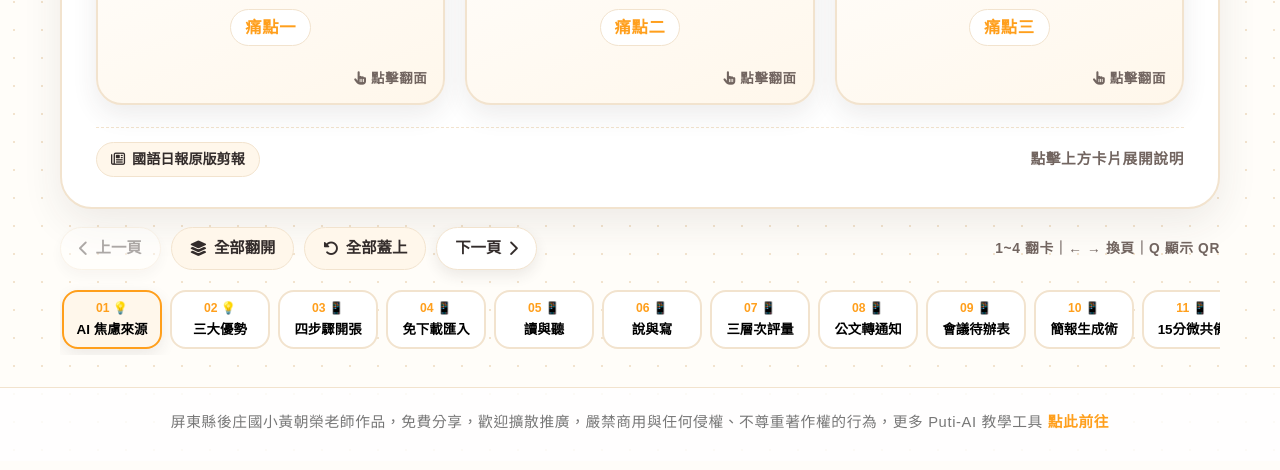
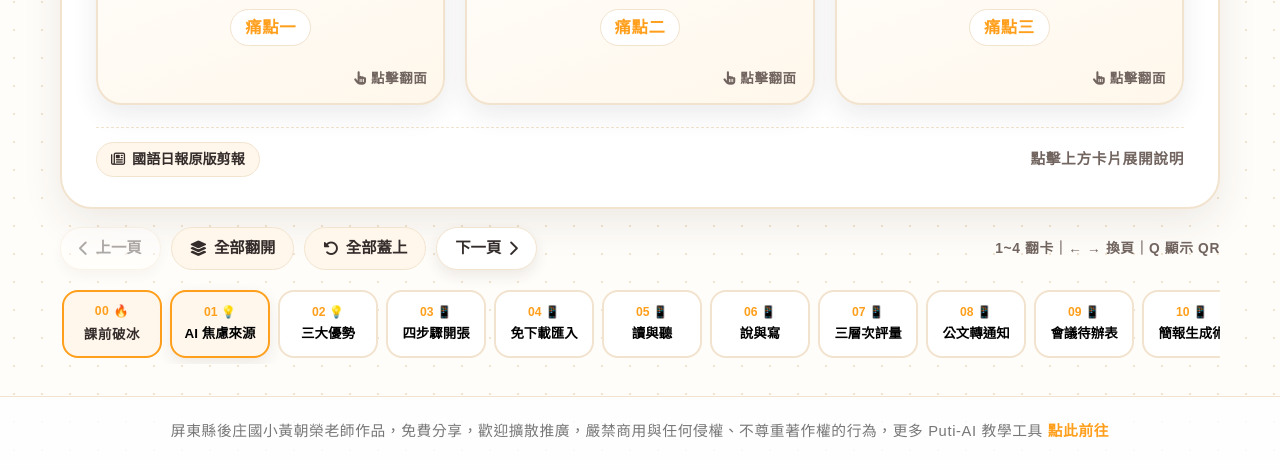
Before and after one commit to puti001/pt-1124-notebooklm, a plain HTML site: page index.html in a window 1280 px wide. Shown: the part 516-986 px from the top of the page. Drawn offline with Linux system fonts and the light colour scheme; a web font is replaced by a local one.

Commit message:
feat: 主頁底部快選列最左側加入 00 課前破冰入口按鈕

```diff
--- a/index.html
+++ b/index.html
@@ -1409,7 +1409,13 @@
 
     function renderThumbs() {
       const strip = document.getElementById('thumbStrip');
-      strip.innerHTML = slideData.map((s, idx) => {
+      const iceBtn = `
+        <a class="thumb-item" href="icebreaker.html" style="text-decoration:none; color:inherit; border-color:var(--primary); background:var(--bg-soft);" title="課前破冰即時心聲牆">
+          <div class="thumb-num">00 🔥</div>
+          <div class="thumb-title">課前破冰</div>
+        </a>
+      `;
+      strip.innerHTML = iceBtn + slideData.map((s, idx) => {
         const hasPractice = !!(s.source || (s.prompts && s.prompts.length));
         return `
           <button class="thumb-item ${idx === currentIndex ? 'active' : ''}" onclick="goToSlide(${idx})" title="${s.title}">
```
